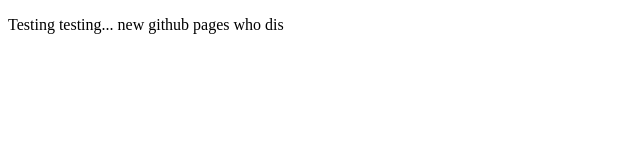
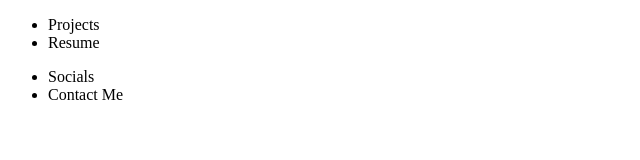
Before and after one commit to adamtwright7/adamtwright7.github.io, a plain HTML site: page index.html in a window 1280 px wide. Shown: the whole page, without its empty margins (0-640 px from the left). Drawn offline with Linux system fonts and the light colour scheme.

Commit message:
test
First test

```diff
--- a/index.html
+++ b/index.html
@@ -9,9 +9,29 @@
 </head>
 <link rel="stylesheet" href="home.css">
 <body>
-    <p>
-        Testing testing... new github pages who dis
-    </p>
+
+    <nav>
+        <ul>
+            <li>
+                Projects
+            </li>
+            <li>
+                Resume
+            </li>
+        </ul>
+
+    </nav>
+
+    <footer>
+        <ul>
+            <li>
+                Socials
+            </li>
+            <li>
+                Contact Me
+            </li>
+        </ul>
+    </footer>
 
 </body>
 </html>
```
